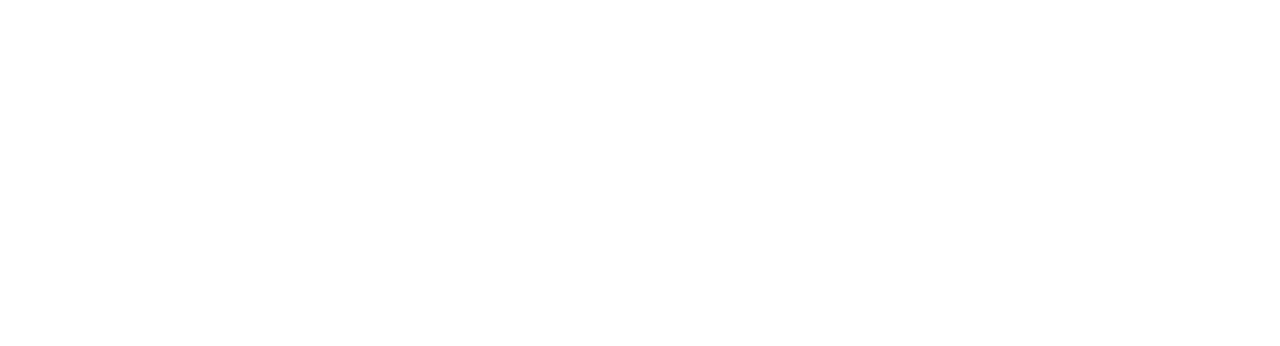
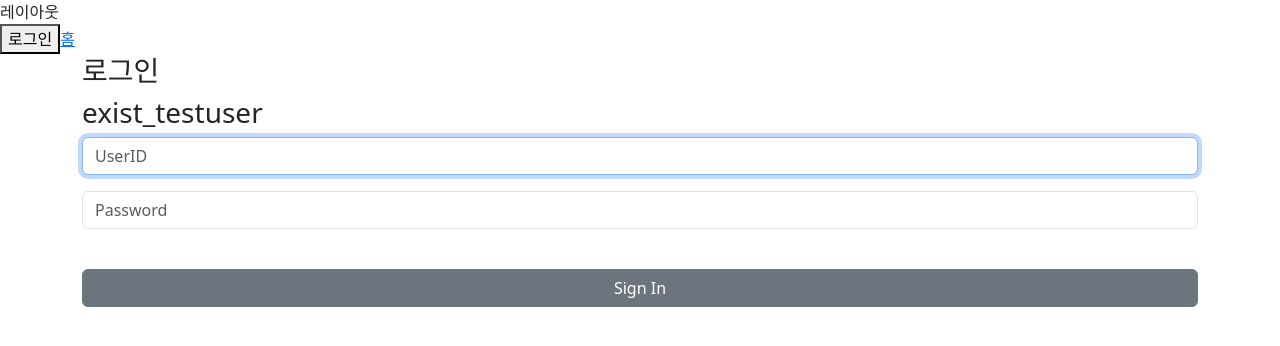
Before and after one commit to kingle1024/DZ_React, a React (Create React App) app: page /login in a window 1280 px wide. Before the commit this address had no page. Shown: the top 346 px of the page. Built offline with nearby package versions, Linux system fonts and the light colour scheme.

Commit message:
[feat] jwt 로그인 구현

```diff
--- a/src/App.js
+++ b/src/App.js
@@ -5,23 +5,41 @@ import BoardInsert from './Board/BoardInsert';
 import './App.css';
 import Board from './Board/Board';
 import BoardView from './Board/BoardView';
+import SignUp from './Member/SignUp';
 import Home from './Home';
 import Layout from './Layout';
+import Login from './Login';
+import MyPage from './Member/MyPage';
+import 'bootstrap/dist/css/bootstrap.css';
+import LoginValid from './LoginValid';
+import Logout from './Logout';
 
 
 function App() {
 
   return (
+    <div>
     <Routes>
-        <Route element = {<Layout /> } >
-          <Route index element={<Home />} />
-          <Route path='/board' element={<Board />} />
-          <Route path='/board/view/:id' element={<BoardView />} />
-          <Route path='/board/insert' element={<BoardInsert />} />
+        <Route element = {<Layout />}>
+          <Route path='/' >
+            <Route path='/login' element = {<Login />} />
+            <Route path='/logout' element = {<Logout />} />
+          </Route>
+
+          <Route path="/" element = {<LoginValid /> } >
+            {/* <Route index element={<Home />} />           */}
+            {/* <Route path="/" element = {<Layout /> } /> */}
+            <Route path='/board' element={<Board />} />
+            <Route path='/board/view/:id' element={<BoardView />} />
+            <Route path='/board/insert' element={<BoardInsert />} />
+            <Route path='/member/signup' element={<SignUp />} />
+            <Route path='/member/info' element={<MyPage />} />
+          </Route>
         </Route>
-    </Routes>
 
 
+    </Routes>
+    </div>
   );
 }
 
--- a/src/Login.js
+++ b/src/Login.js
@@ -1,8 +1,12 @@
 import React, { useState } from 'react';
-
+import Form from "react-bootstrap/Form";
+import Button from "react-bootstrap/Button";
+import Row from 'react-bootstrap/Row';
+import Col from 'react-bootstrap/Col';
+import Container from 'react-bootstrap/Container';
 
 const Login = () => {
-    const [userId, setUserId] = useState('');
+    const [userId, setUserId] = useState('exist_testuser');
     const [pwd, setPwd] = useState('');
 
     const inputId = (e) => {
@@ -13,8 +17,9 @@ const Login = () => {
         setPwd(e.target.value);
     }
 
-    const login = () => {
-        fetch("/api/member/login", {
+    const login = (e) => {
+        e.preventDefault();
+        fetch("/login", {
             method : 'POST',
             headers : {'Content-Type' : 'application/json; charset=UTF-8'},
             body : JSON.stringify({
@@ -22,29 +27,57 @@ const Login = () => {
                 pwd : pwd
             })
         })
-        .then(response => response.json())
-        .then(result => {
-            console.log(result);
+        // .then(response => response.json())
+        .then(response => {
+            console.log(response);
+            if(response.status){
+                localStorage.setItem("Authorization", response.headers.get("Authorization"));
+                localStorage.setItem("RefreshToken", response.headers.get("RefreshToken"));
+                localStorage.setItem("Authoization_TIME", response.headers.get("Authoization_TIME"));
+                window.location.href ='/';
+            }else{
+                alert('error');
+            }
+
         })
     }
 
 
     return (
         <div>
-           로그인 <br/>
-           아이디
-           <input
-            value={userId}
-            onChange={inputId}
-           /><br/>
 
-           패스워드
-           <input
-            value={pwd}
-            onChange={inputPwd}
-           /><br/>
+        <Container className="panel">
+            <h3>로그인</h3>
+            <h3>exist_testuser</h3>
+            <Form onSubmit={login}>
+                <Form.Group as={Row} className="mb-3" controlId="formPlaintextPassword">
+                    <Col sm>
+                        <Form.Control
+                            placeholder="UserID"
+                            // onChange={inputId}
+                            autoFocus
+                        />
+                    </Col>
+                </Form.Group>
 
-           <button onClick={() => login()}>로그인</button>
+                <Form.Group as={Row} className="mb-3" controlId="formPlaintextPassword">
+                    <Col sm>
+                        <Form.Control
+                            type="password"
+                            placeholder="Password"
+
+                        />
+                    </Col>
+                </Form.Group>
+                <br/>
+
+                <div className="d-grid gap-1">
+                    <Button variant="secondary" type="submit" >
+                        Sign In
+                    </Button>
+                </div>
+            </Form>
+        </Container>
         </div>
     );
 };
```
